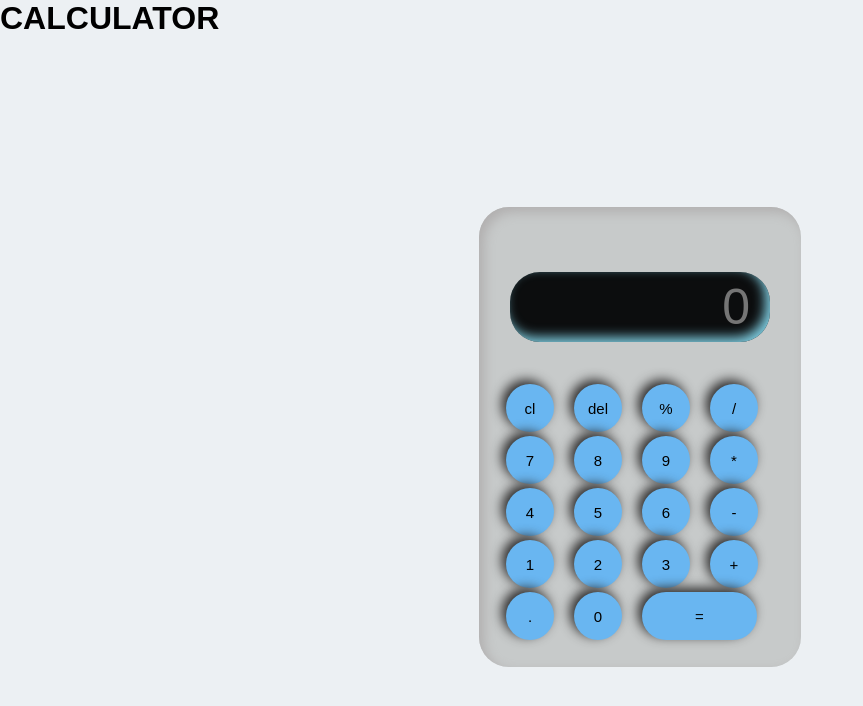
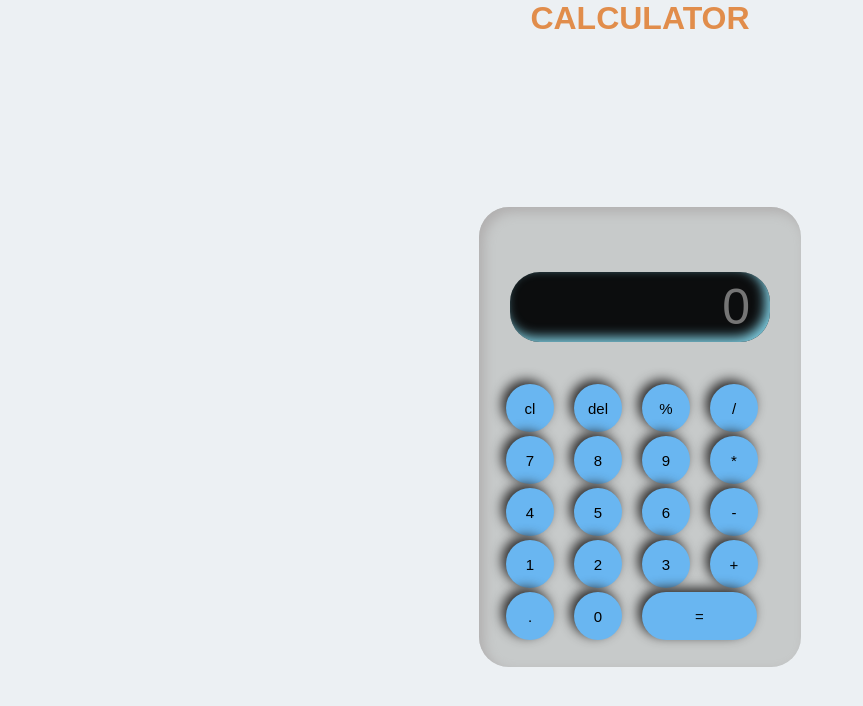
Before and after one commit to sivakumar143-lab/calculatorproject, a plain HTML site: page index.html in a window 1280 px wide. Shown: the whole page, without its empty margins (0-863 px from the left). Drawn offline with Linux system fonts and the light colour scheme.

Commit message:
Update style.css

```diff
--- a/style.css
+++ b/style.css
@@ -61,3 +61,8 @@
     background-color: -4px -4px 12px #292828;
                          4px 4px 12px rgba(0,0,0.16);;
 }
+h1{
+    text-align: center;
+    font-size: 70pz;
+    color: rgb(225,141,75)
+}
```
